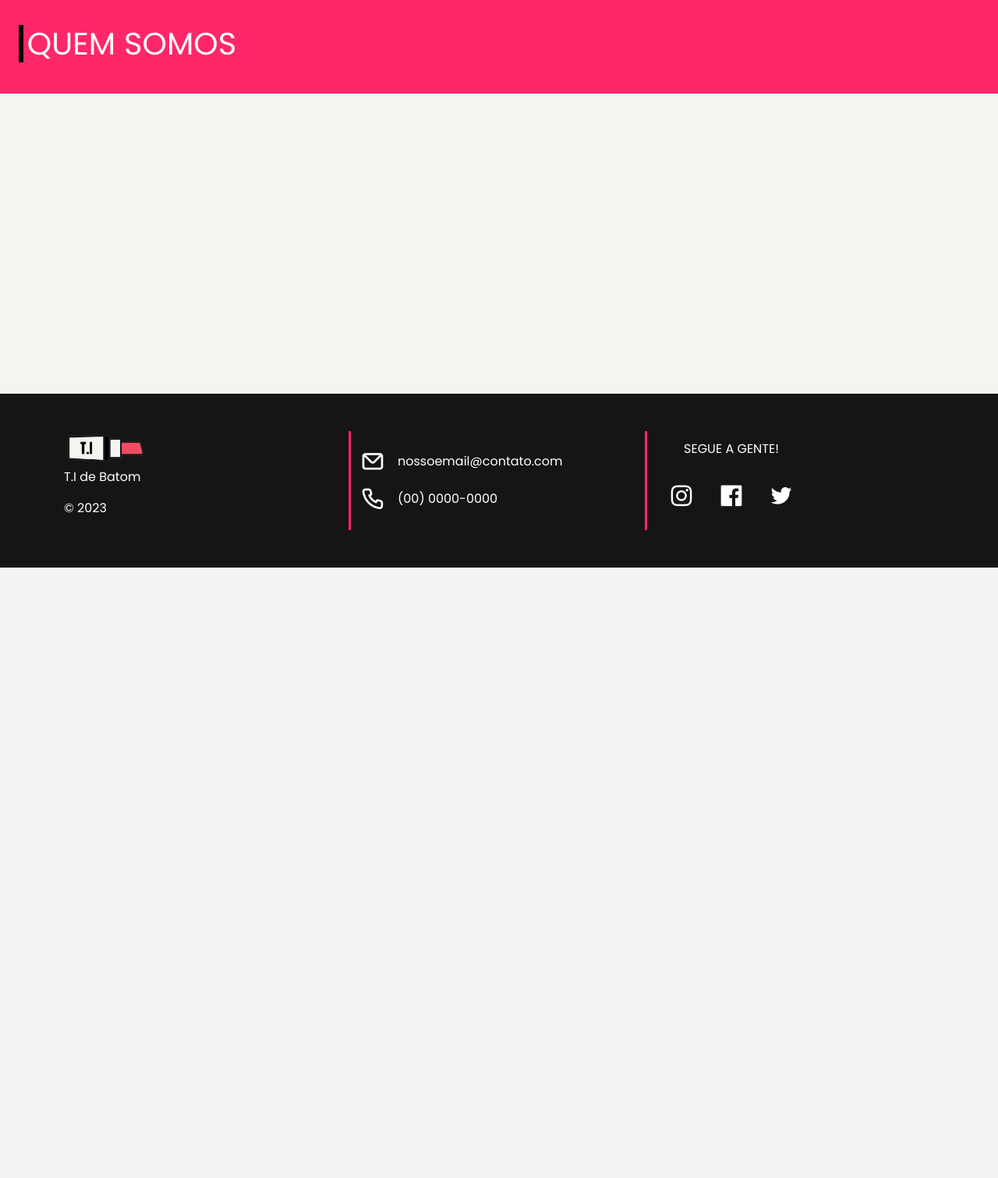
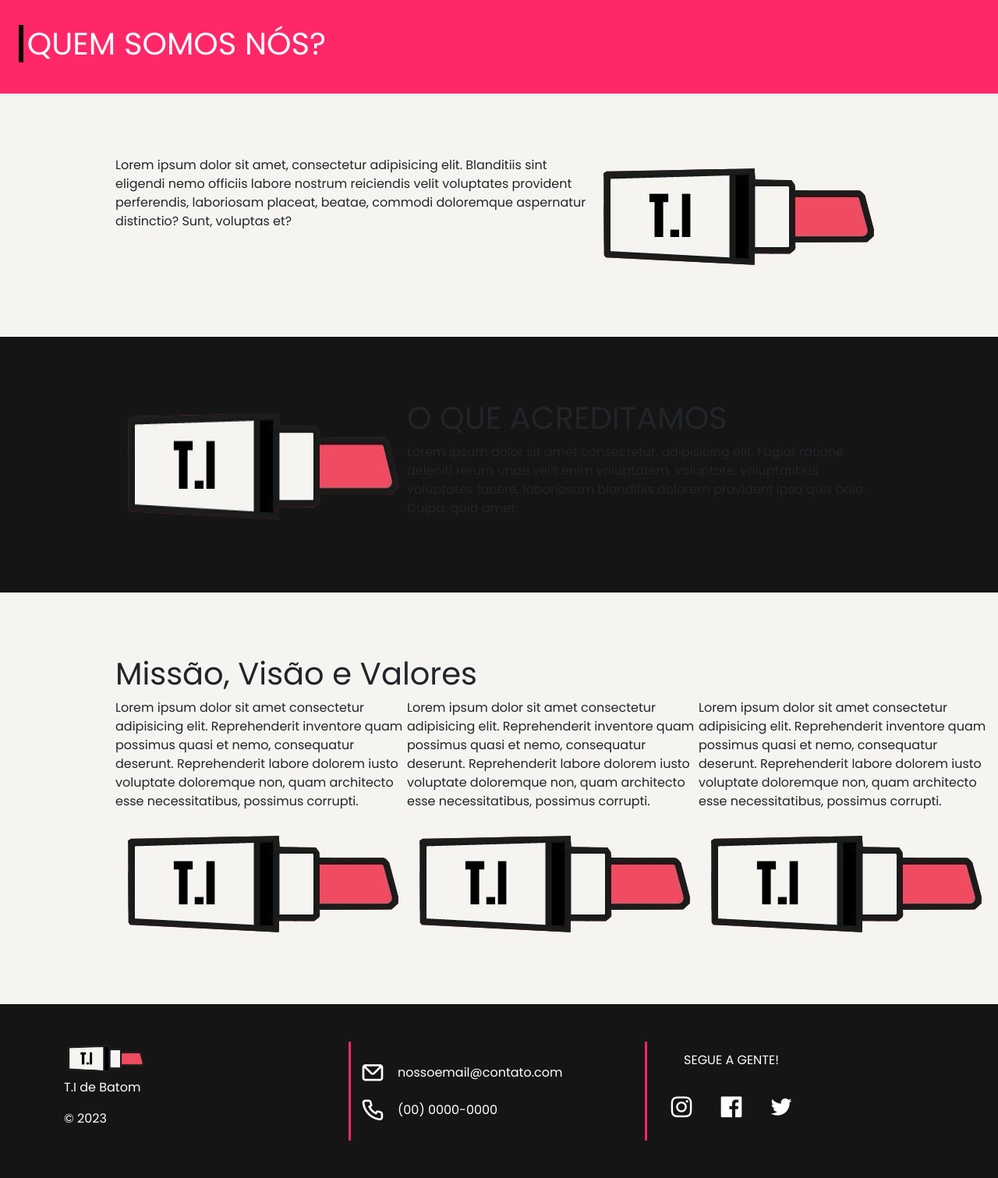
Before and after one commit to YasminDTresso/TI-de-Batom, a PHP site: page /quem-somos.php in a window 1280 px wide. Shown: the part 72-1583 px from the top of the page at 78% size. Before the commit the page ends 800 px from the top, so only its background shows below. Run offline with PHP 8.4, Linux system fonts and the light colour scheme.

Commit message:
Desenvolvimento pagina quem somos

```diff
--- a/parceiros.php
+++ b/parceiros.php
@@ -48,7 +48,7 @@ include "nav.html";
       <div class="col-12">
         <div class="banner">
         <div class="title-banner">
-        <h1 class="text-uppercase">Parceiros</h1>
+        <h1 class="text-uppercase">Nossos Parceiros</h1>
         </div>
         </div>
       </div>
--- a/quem-somos.php
+++ b/quem-somos.php
@@ -30,6 +30,17 @@
     <link rel="stylesheet" href="css/style.css" />
     <style>
         /*Colocar estilos exclusivos dessa page aqui! =)*/
+
+        /*=======SECTIONS=======*/
+
+        .container-fluid section .row .col-12 {
+        padding: 5rem 10rem;
+        }
+
+        .o-que-acreditamos{
+          background-color: var(--preto-claro);
+        }
+
     </style>
 
 </head>
@@ -48,12 +59,69 @@ include "nav.html";
       <div class="col-12">
         <div class="banner">
         <div class="title-banner">
-        <h1 class="text-uppercase">Quem Somos</h1>
+        <h1 class="text-uppercase">Quem Somos Nós?</h1>
         </div>
         </div>
       </div>
       </section>
     </div>
+  </div>
+
+  <div class="container-fluid g-0">
+
+    <section class="quem-somos">
+      <div class="row">
+        <div class="col-12 d-flex">
+           <p>Lorem ipsum dolor sit amet, consectetur adipisicing elit. Blanditiis sint eligendi nemo officiis labore nostrum reiciendis velit voluptates provident perferendis, laboriosam placeat, beatae, commodi doloremque aspernatur distinctio? Sunt, voluptas et?</p>
+           <img src="assets/logo.png" alt="">
+        </div>
+      </div>
+    </section>
+
+    <section class="o-que-acreditamos">
+       <div class="row">
+         <div class="col-12 d-flex">
+
+          <img src="assets/logo.png" alt="">
+
+           <div class="text-box">
+            <h1 class="text-uppercase">O que acreditamos</h1>
+            <p>Lorem ipsum dolor sit amet consectetur, adipisicing elit. Fugiat ratione deleniti rerum unde velit enim voluptatem, voluptate, voluptatibus voluptates facere, laboriosam blanditiis dolorem provident ipsa quis odio. Culpa, quia amet.</p>
+           </div>
+
+         </div>
+       </div>
+    </section>
+
+    <section class="missao-visao-valores">
+      <div class="row">
+        <div class="col-12">
+
+        <h1>Missão, Visão e Valores</h1>
+
+        <div class="content-cards d-flex">
+        <div class="my-card">
+          <p>Lorem ipsum dolor sit amet consectetur adipisicing elit. Reprehenderit inventore quam possimus quasi et nemo, consequatur deserunt. Reprehenderit labore dolorem iusto voluptate doloremque non, quam architecto esse necessitatibus, possimus corrupti.</p>
+          <img src="assets/logo.png" alt="">
+        </div>
+
+        <div class="my-card">
+          <p>Lorem ipsum dolor sit amet consectetur adipisicing elit. Reprehenderit inventore quam possimus quasi et nemo, consequatur deserunt. Reprehenderit labore dolorem iusto voluptate doloremque non, quam architecto esse necessitatibus, possimus corrupti.</p>
+          <img src="assets/logo.png" alt="">
+        </div>
+
+        <div class="my-card">
+          <p>Lorem ipsum dolor sit amet consectetur adipisicing elit. Reprehenderit inventore quam possimus quasi et nemo, consequatur deserunt. Reprehenderit labore dolorem iusto voluptate doloremque non, quam architecto esse necessitatibus, possimus corrupti.</p>
+          <img src="assets/logo.png" alt="">
+        </div>
+
+        </div>
+
+        </div>
+      </div>
+
+    </section>
+
   </div>
 
 </div>
```
Also changed, not shown: index.php (+5 -3 lines).
